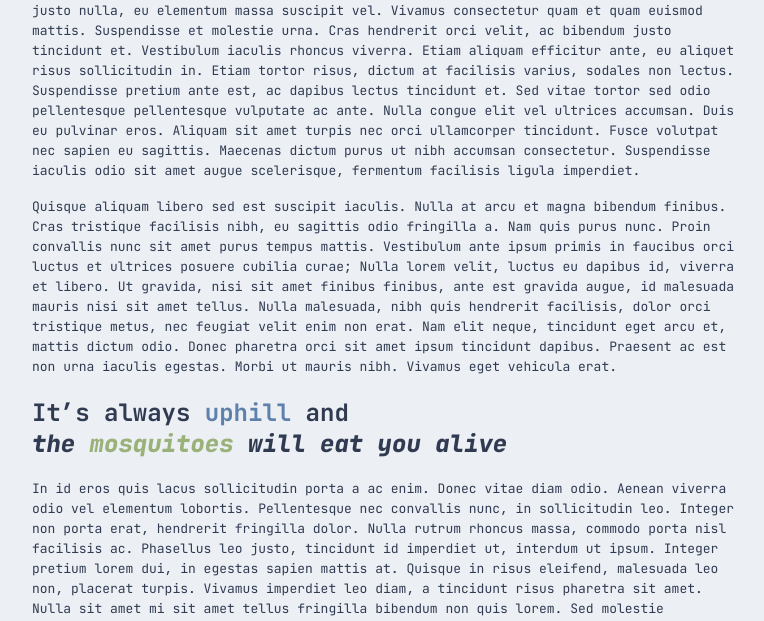
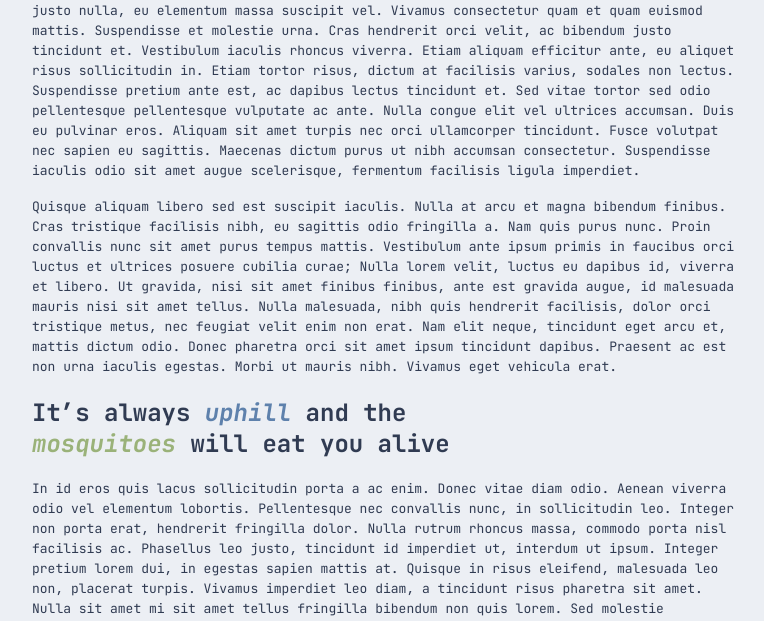
Before and after one commit to amacgillivray/baltic, a Jekyll site: the page built from _posts/2024-03-29-another-test-post.md, in a window 1280 px wide. Shown: the part 744-1365 px from the top of the page, without its empty margins (96-860 px from the left). Built offline with Jekyll 4.4.1, drawn with Linux system fonts in a browser that asks for light colours.

```diff
--- a/_posts/2024-03-29-another-test-post.md
+++ b/_posts/2024-03-29-another-test-post.md
@@ -13,7 +14,7 @@ Lorem ipsum dolor sit amet, consectetur adipiscing elit. Etiam in faucibus dui.
 
 Quisque aliquam libero sed est suscipit iaculis. Nulla at arcu et magna bibendum finibus. Cras tristique facilisis nibh, eu sagittis odio fringilla a. Nam quis purus nunc. Proin convallis nunc sit amet purus tempus mattis. Vestibulum ante ipsum primis in faucibus orci luctus et ultrices posuere cubilia curae; Nulla lorem velit, luctus eu dapibus id, viverra et libero. Ut gravida, nisi sit amet finibus finibus, ante est gravida augue, id malesuada mauris nisi sit amet tellus. Nulla malesuada, nibh quis hendrerit facilisis, dolor orci tristique metus, nec feugiat velit enim non erat. Nam elit neque, tincidunt eget arcu et, mattis dictum odio. Donec pharetra orci sit amet ipsum tincidunt dapibus. Praesent ac est non urna iaculis egestas. Morbi ut mauris nibh. Vivamus eget vehicula erat.
 
-## It's always <span class="class">uphill</span> and <br/> ***the <span class="str-literal">mosquitoes</span> will eat you alive***
+## It's always <span class="class">*uphill*</span> and the <br/><span class="str-literal">*mosquitoes*</span> will eat you alive
 
 In id eros quis lacus sollicitudin porta a ac enim. Donec vitae diam odio. Aenean viverra odio vel elementum lobortis. Pellentesque nec convallis nunc, in sollicitudin leo. Integer non porta erat, hendrerit fringilla dolor. Nulla rutrum rhoncus massa, commodo porta nisl facilisis ac. Phasellus leo justo, tincidunt id imperdiet ut, interdum ut ipsum. Integer pretium lorem dui, in egestas sapien mattis at. Quisque in risus eleifend, malesuada leo non, placerat turpis. Vivamus imperdiet leo diam, a tincidunt risus pharetra sit amet. Nulla sit amet mi sit amet tellus fringilla bibendum non quis lorem. Sed molestie tincidunt ex in suscipit.
 
```
Also changed, not shown: other parts of _posts/2024-03-29-another-test-post.md (+1 -0 lines), _posts/2024-03-27-basic.md (+2 -0 lines).
